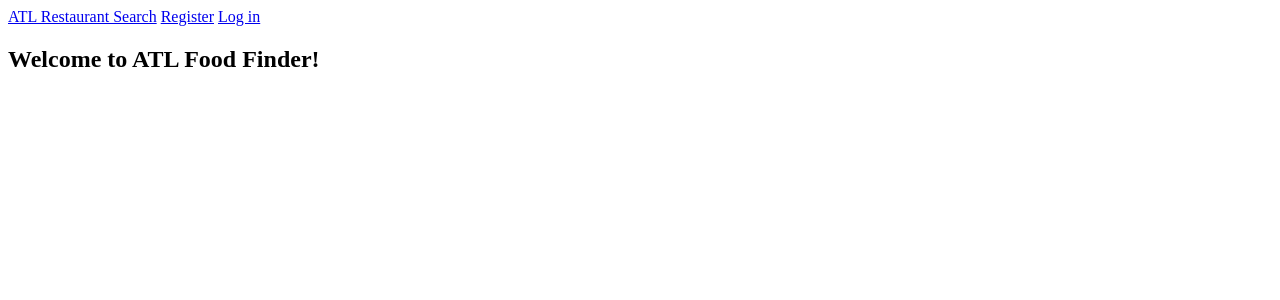
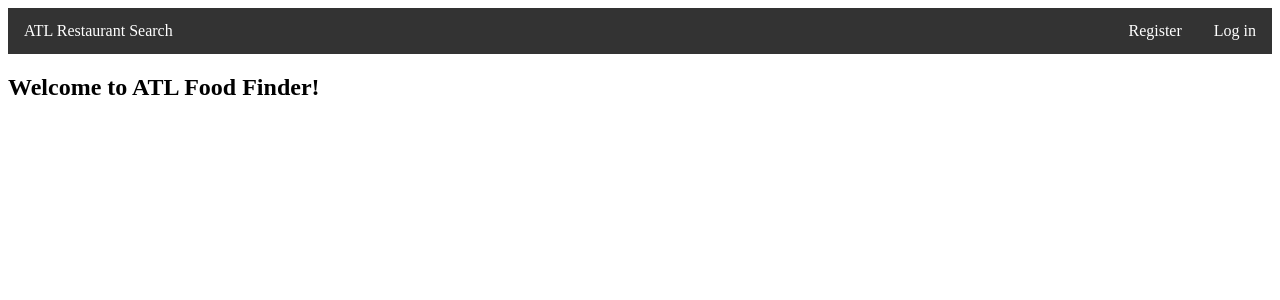
Before and after one commit to GeorgiaTechTeam18/AtlantaFoodFinder, a Django app: template templates/UserAuth/index.html in a window 1280 px wide. Shown: the top 300 px of the page. Run offline with Django 3.2, Linux system fonts and the light colour scheme; the template is opened without the code that fills it, so the values that code supplies are empty.

Commit message:
added css to base page

```diff
--- /dev/null
+++ b/UserAuth/static/UserAuth/style.css
@@ -0,0 +1,28 @@
+nav {
+  list-style-type: none;
+  margin: 0;
+  padding: 0;
+  overflow: hidden;
+  background-color: #333;
+  display: flex;
+}
+
+nav li {
+}
+
+.start-right-aligned {
+    margin-left: auto;
+}
+
+nav li a {
+  display: block;
+  color: white;
+  text-align: center;
+  padding: 14px 16px;
+  text-decoration: none;
+}
+
+/* Change the link color to #111 (black) on hover */
+nav li a:hover {
+  background-color: #111;
+}
--- a/templates/UserAuth/base.html
+++ b/templates/UserAuth/base.html
@@ -1,20 +1,29 @@
+{% load static %}
 <!DOCTYPE html>
 <html lang="en">
 <head>
     <meta charset="UTF-8">
     <title>{% block title %}Title{% endblock %}</title>
+    <link rel="stylesheet" href="{% static 'UserAuth/style.css' %}">
 </head>
 <body>
-    <header>
-        <a href="{% url 'restaurantSearch' %}">ATL Restaurant Search</a>
+    <nav>
+        <li>
+            <a href="{% url 'restaurantSearch' %}">ATL Restaurant Search</a>
+        </li>
         {% if not user.is_authenticated %}
-        <a href="{% url 'register' %}">Register</a>
-        <a href="{% url 'signin' %}">Log in</a>
-
+        <li class="start-right-aligned">
+            <a href="{% url 'register' %}">Register</a>
+        </li>
+        <li>
+            <a href="{% url 'signin' %}">Log in</a>
+        </li>
         {% else %}
-        <a href="{% url 'signout' %}">Log out</a>
+        <li class="start-right-aligned">
+            <a href="{% url 'signout' %}">Log out</a>
+        </li>
         {% endif %}
-    </header>
+    </nav>
 
     {% for message in messages %}
         <div class="alert alert-{{ message.tags }} alert-dismissible fade show" role="alert">
@@ -22,6 +31,7 @@
             {{ message }}
             </strong>
         <button type="button" class="close" data-dismiss="alert" aria-label="Close">
+            X
             <span aria-hidden="true"></span>
         </button>
         </div>
```
